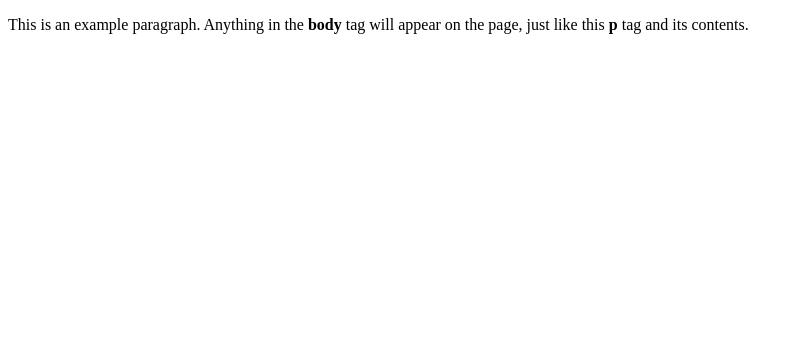
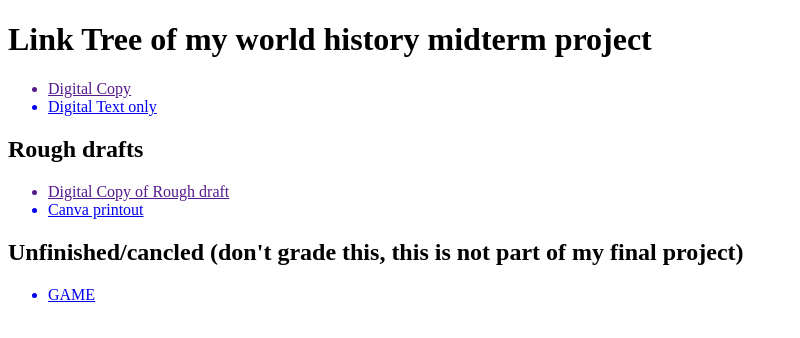
Before and after one commit to simonM-b/linktrees, a plain HTML site: page index.html in a window 1280 px wide. Shown: the whole page, without its empty margins (0-800 px from the left). Drawn offline with Linux system fonts and the light colour scheme.

Commit message:
updated index

```diff
--- a/index.html
+++ b/index.html
@@ -1,9 +1,22 @@
 <!doctype html>
 <html>
   <head>
-    <title>This is the title of the webpage!</title>
+    <title>LINKTREE</title>
   </head>
   <body>
-    <p>This is an example paragraph. Anything in the <strong>body</strong> tag will appear on the page, just like this <strong>p</strong> tag and its contents.</p>
+   <h1>Link Tree of my world history midterm project</h1>
+    <ul>
+      <a href=""><li>Digital Copy</li></a>
+      <a href="https://docs.google.com/document/d/1sZWpBx9OukyGxMJsmOQsM64-6OLt_g5gyAK7Gc3IMNM/edit?tab=t.0"><li>Digital Text only</li></a>
+    </ul>
+    <h2>Rough drafts</h2>
+    <ul>
+      <a href=""><li>Digital Copy of Rough draft</li></a>
+      <a href="https://www.canva.com/design/DAG-VRd-RRM/dsKWRwCyCRqr_euKKjPzNg/edit"><li>Canva printout</li></a>
+    </ul>
+    <h2>Unfinished/cancled (don't grade this, this is not part of my final project)</h2>
+    <ul>
+      <a href="simonmickal.com/hwgame"><li>GAME</li></a>
+    </ul>
   </body>
 </html>
```
